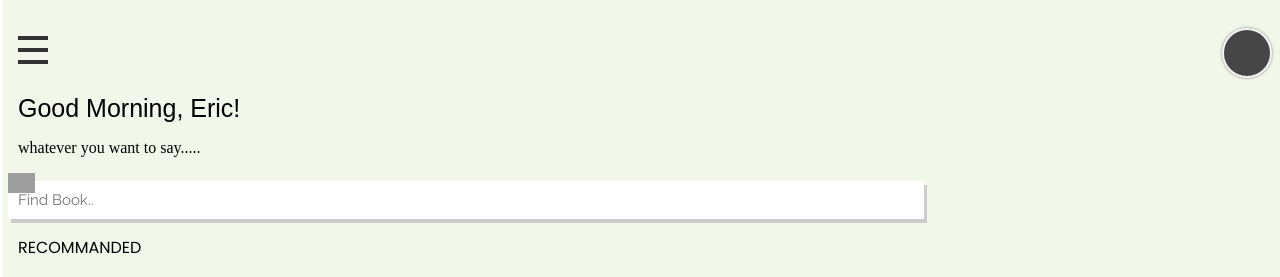
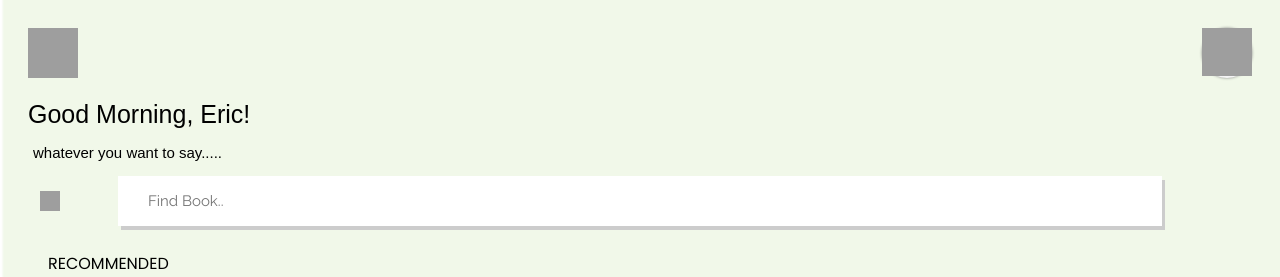
Before and after one commit to how-sen/TransLit, a Django app: page /news/welcome in a window 1280 px wide. Shown: the top 277 px of the page. Run offline with Django 3.2, Linux system fonts and the light colour scheme; grey boxes are pictures that could not be loaded.

Commit message:
welcome screen

```diff
--- a/news/templates/news/welcome.html
+++ b/news/templates/news/welcome.html
@@ -9,7 +9,8 @@
 <style>
 
 .button1 {
-  margin-top:20px;
+    margin-top:20px;
+    margin-right: 20px;
     float: right;
     display:block;
     width:50px;
@@ -26,49 +27,70 @@
     font-weight:bold;
 }
 
-.container {
-  margin-left: 10px;
-  margin-top:20px;
+.routebutton {
+    margin-left: 20px;
+    margin-top: 20px;
     display: inline-block;
     cursor: pointer;
 }
+
+.icon {
+  width: 50px;
+  height: 50px;
+}
+
+.proicon {
+  position: relative;
+  width: 50px;
+  height: 48px;
+  right: 8px;
+  bottom: 3px;
+}
+
 .title{
-  margin-left: 10px;
+  margin-left: 20px;
   font-family: 'Raleway-bold', sans-serif;
   font-size:25px;
 }
 
-.bar1, .bar2, .bar3 {
-    width: 30px;
-    height: 4px;
-    background-color: #333;
-    margin: 8px 0;
-    transition: 0.4s;
+#description {
+  margin-left: 25px;
+  font-family: 'Raleway-bold', sans-serif;
+  font-size: 15px;
 }
 
-.change .bar1 {
-    -webkit-transform: rotate(-45deg) translate(-9px, 6px);
-    transform: rotate(-45deg) translate(-9px, 6px);
-}
-
-.change .bar2 {opacity: 0;}
-
-.change .bar3 {
-    -webkit-transform: rotate(45deg) translate(-8px, -8px);
-    transform: rotate(45deg) translate(-8px, -8px);
-}
 .topnav input[type=text] {
   padding: 10px;
-  margin-top: 8px;
+  height: 30px;
+  width: 80vw;
   font-size: 17px;
   border: none;
-  width: 70vw;
+  text-indent: 20px;
   font-size: 15px;
   font-family: 'Raleway', sans-serif;
   -moz-box-shadow:     3px 4px #ccc;
   -webkit-box-shadow:  3px 4px #ccc;
   box-shadow:          3px 4px #ccc;
 }
+
+.search-container {
+  display: flex;
+  align-items: center;
+  justify-content: center;
+}
+
+#glass {
+  position: absolute;
+  left: 40px;
+  width: 20px;
+  height: 20px;
+}
+
+#glassimage {
+  height: 20px;
+  width: 20px;
+}
+
 /* .topnav .search-container button {
   display: flex;
   margin-left: 10px;
@@ -81,9 +103,10 @@
   border: none;
   cursor: pointer;
 } */
-#recommanded{
+.category{
 font-family: 'Poppins', sans-serif;
-margin-left: 10px;
+margin-left: 40px;
+height: 40px;
  /* margin:30px */
  }
  #image1,#image2{
@@ -116,12 +152,10 @@ margin-left: 10px;
 <body>
 
 <div>
-  <div class="container" onclick="myFunction(this)">
-    <div class="bar1"></div>
-    <div class="bar2"></div>
-    <div class="bar3"></div>
+  <div class="routebutton" onclick="myFunction(this)">
+      <img class="icon" src="https://webiconspng.com/wp-content/uploads/2017/09/Train-PNG-Image-39048.png">
   </div>
-  <button class="button1"></button>
+  <button class="button1"><img class="proicon" src="http://www.homeselfe.com/wp-content/uploads/2016/10/profile-placeholder-generic.png"></button>
 </div>
 
 <br/>
@@ -129,39 +163,43 @@ margin-left: 10px;
   Good Morning, Eric!
 </div>
 <div>
-<p style="margin-left: 10px;">
+<p id="description">
   whatever you want to say.....
 </p>
 </div>
 <div class="topnav">
   <div class="search-container">
+    <div id="glass">
+      <img id="glassimage" src="https://cdn2.iconfinder.com/data/icons/filled-icons/493/Search-512.png" style="height:20px;position:absolute">
+    </div>
     <form action="/action_page.php">
-      <img src="https://cdn2.iconfinder.com/data/icons/filled-icons/493/Search-512.png" style="height:20px;position:absolute">
       <input type="text" placeholder="Find Book.." name="search">
     </form>
   </div>
 </div>
-<div id="recommanded">
- <p>
- RECOMMANDED
- </p>
- </div>
+<div class="category"><br>
+ RECOMMENDED
+</div>
 <div id="image1">
  <img src="https://www.gutenberg.org/cache/epub/57641/pg57641.cover.medium.jpg" style ="
  height: 130px;width:90px; margin:10px">
  <img src="https://www.gutenberg.org/cache/epub/57636/pg57636.cover.medium.jpg" style="height:130px;width:90px; margin:10px">
-  <img src="https://www.gutenberg.org/cache/epub/57638/pg57638.cover.medium.jpg" style="height:130px;width:90px; margin:10px">
+<img src="https://www.gutenberg.org/cache/epub/57638/pg57638.cover.medium.jpg" style="height:130px;width:90px; margin:10px">
+ </div>
+ <div class="bookshelf"><div class="shelf"></div></div>
+ <div class="category"><br>
+  POPULAR
  </div>
  <div id="image2">
  <img src="https://www.gutenberg.org/cache/epub/57630/pg57630.cover.medium.jpg" style="height:130px;width:90px; margin:10px">
  <img src="https://www.gutenberg.org/cache/epub/57604/pg57604.cover.medium.jpg" style="height:130px;width:90px; margin:10px">
   <img src="https://www.gutenberg.org/cache/epub/43082/pg43082.cover.medium.jpg" style="height:130px;width:90px; margin:10px">
  </div>
-
+ <div class="bookshelf"><div class="shelf"></div></div>
 
 <script>
 function myFunction(x) {
-    x.classList.toggle("change");
+    document.location.href = "http://127.0.0.1:8000/news/route";
 }
 </script>
 
```
Also changed, not shown: other parts of news/templates/news/welcome.html (+16 -3 lines).
